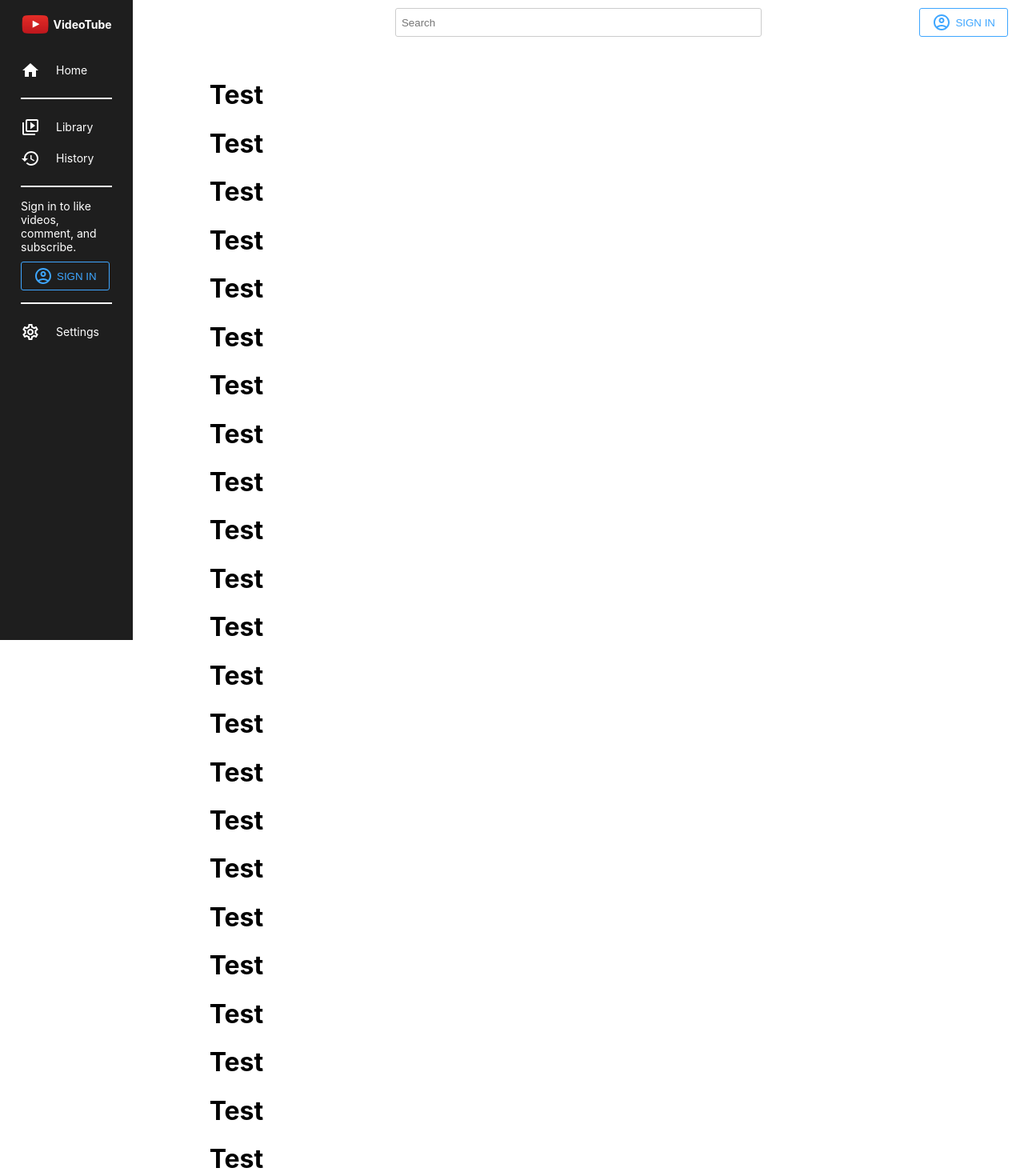
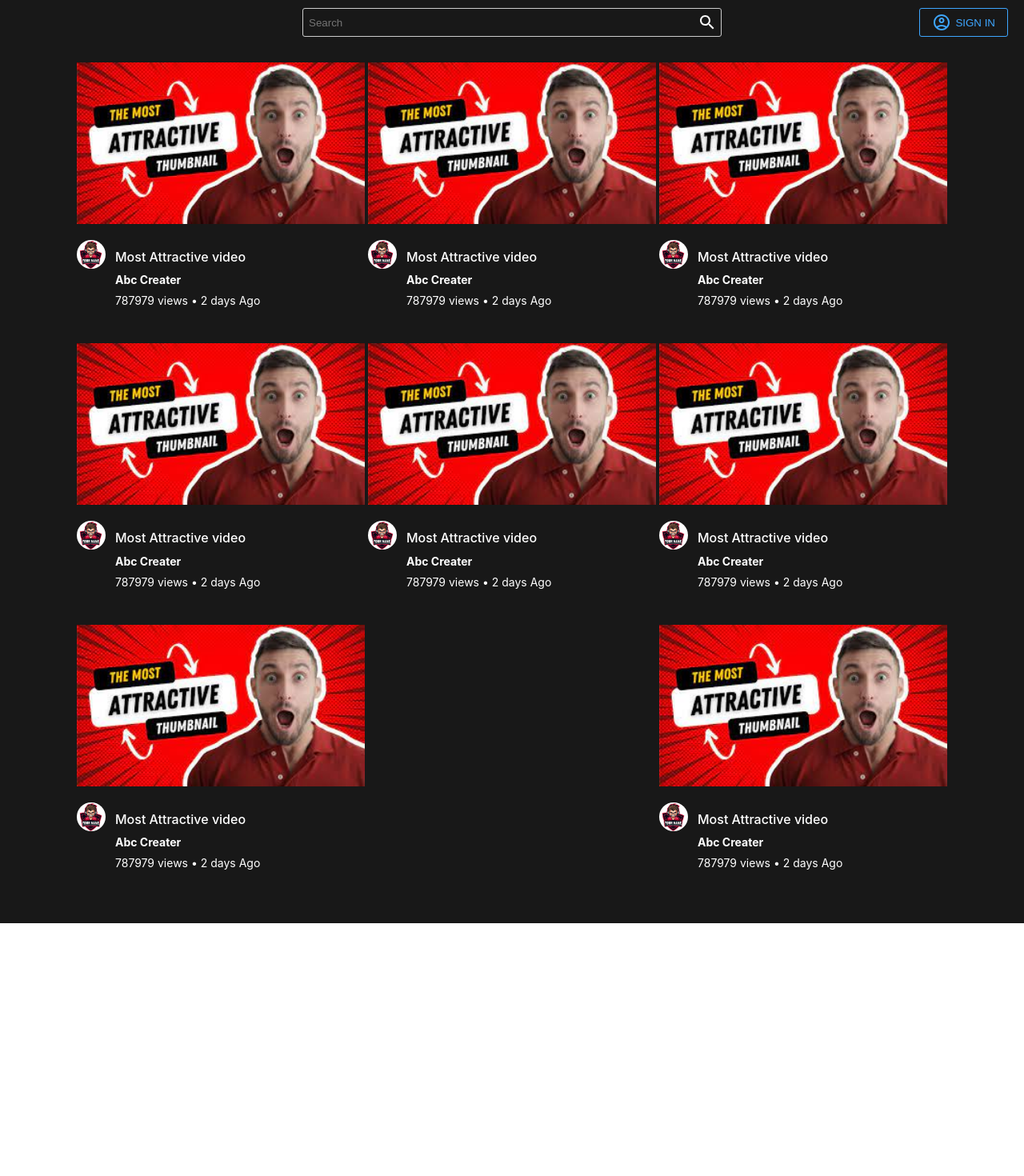
Before and after one commit to jatinp04/VideoStreaming, a React (Create React App) app in the folder client/: page / in a window 1280 px wide. Shown: the top 1470 px of the page at 80% size. After the commit the page ends 1154 px from the top, so only its background shows below. Built offline with nearby package versions, Linux system fonts and the light colour scheme.

Commit message:
Signin page added

```diff
--- a/client/src/App.jsx
+++ b/client/src/App.jsx
@@ -1,6 +1,10 @@
 import styled from "styled-components";
 import Menu from "./components/Menu";
 import Navbar from "./components/Navbar";
+import { BrowserRouter, Routes, Route } from "react-router-dom";
+import Home from "./pages/Home";
+import Video from "./pages/Video";
+import SignIn from "./pages/SignIn";
 
 const Container = styled.div`
   display: flex;
@@ -8,53 +12,34 @@
 
 const Main = styled.div`
   flex: 7;
-  background-color: ${({ theme }) => theme.bg};
+  background-color: #181818;
+  color: white;
 `;
 const Wrapper = styled.div`
   padding: 22px 96px;
+  //
 `;
 
 function App() {
   return (
     <Container>
-      <Menu />
-      <Main>
-        <Navbar />
-        <Wrapper>
-          <h1>Test</h1>
-          <h1>Test</h1>
-          <h1>Test</h1>
-          <h1>Test</h1>
-          <h1>Test</h1>
-          <h1>Test</h1>
-          <h1>Test</h1>
-          <h1>Test</h1>
-          <h1>Test</h1>
-          <h1>Test</h1>
-          <h1>Test</h1>
-          <h1>Test</h1>
-          <h1>Test</h1>
-          <h1>Test</h1>
-          <h1>Test</h1>
-          <h1>Test</h1>
-          <h1>Test</h1>
-          <h1>Test</h1>
-          <h1>Test</h1>
-          <h1>Test</h1>
-          <h1>Test</h1>
-          <h1>Test</h1>
-          <h1>Test</h1>
-          <h1>Test</h1>
-          <h1>Test</h1>
-          <h1>Test</h1>
-          <h1>Test</h1>
-          <h1>Test</h1>
-          <h1>Test</h1>
-          <h1>Test</h1>
-          <h1>Test</h1>
-          <h1>Test</h1>
-        </Wrapper>
-      </Main>
+      <BrowserRouter>
+        {/* <Menu /> */}
+        <Main>
+          <Navbar />
+          <Wrapper>
+            <Routes>
+              <Route path="/">
+                <Route index element={<Home />} />
+                <Route path="signin" element={<SignIn />} />
+                <Route path="video">
+                  <Route path=":id" element={<Video />} />
+                </Route>
+              </Route>
+            </Routes>
+          </Wrapper>
+        </Main>
+      </BrowserRouter>
     </Container>
   );
 }
--- a/client/src/components/Menu.jsx
+++ b/client/src/components/Menu.jsx
@@ -37,10 +37,6 @@
   gap: 20px;
   cursor: pointer;
   padding: 7.5px 0px;
-
-  &:hover {
-    background-color: ${({ theme }) => theme.soft};
-  }
 `;
 
 const Hr = styled.hr`
@@ -62,13 +58,6 @@
   display: flex;
   align-items: center;
   gap: 5px;
-`;
-
-const Title = styled.h2`
-  font-size: 14px;
-  font-weight: 500;
-  color: #aaaaaa;
-  margin-bottom: 20px;
 `;
 
 const Menu = () => {
--- a/client/src/components/Navbar.jsx
+++ b/client/src/components/Navbar.jsx
@@ -2,15 +2,16 @@
 import styled from "styled-components";
 import AccountCircleOutlinedIcon from "@mui/icons-material/AccountCircleOutlined";
 import SearchOutlinedIcon from "@mui/icons-material/SearchOutlined";
-import VideoCallOutlinedIcon from "@mui/icons-material/VideoCallOutlined";
 import { Link, useNavigate } from "react-router-dom";
 import { useSelector } from "react-redux";
+import SignIn from "../pages/SignIn";
 
 const Container = styled.div`
   position: sticky;
   top: 0;
   background-color: dark;
   height: 56px;
+  background-color: #181818;
 `;
 
 const Wrapper = styled.div`
@@ -77,12 +78,14 @@
       <Wrapper>
         <Search>
           <Input placeholder="Search" />
-          <SearchOutlinedIcon/>
+          <SearchOutlinedIcon />
         </Search>
+        <Link to="signin" style={{ textDecoration: "none" }}>
         <Button>
-                <AccountCircleOutlinedIcon />
-                SIGN IN
-              </Button>
+          <AccountCircleOutlinedIcon />
+          SIGN IN
+        </Button>
+        </Link>
       </Wrapper>
     </Container>
   );
--- /dev/null
+++ b/client/src/pages/SignIn.jsx
@@ -0,0 +1,78 @@
+import React from "react";
+import styled from "styled-components";
+
+const Container = styled.div`
+  display: flex;
+  flex-direction: column;
+  align-items: center;
+  justify-content: center;
+  height: calc(100vh - 90px);
+  color:white;
+`;
+
+const Wrapper = styled.div`
+  display: flex;
+  align-items: center;
+  flex-direction: column;
+  background-color:#1e1e1e;
+  padding: 20px 100px;
+  gap: 10px;
+  border:1px solid #4C4C47;
+`;
+
+const Title = styled.h1`
+  font-size: 24px;
+`;
+
+
+const Input = styled.input`
+  border: 1px solid white;
+  border-radius: 3px;
+  padding: 10px;
+  background-color: transparent;
+  width: 125%;
+  color: white;
+`;
+
+const Button = styled.button`
+  border-radius: 3px;
+  border: none;
+  padding: 10px 20px;
+  font-weight: 500;
+  cursor: pointer;
+  background-color: #181811;
+  color:white;
+`;
+
+
+const Links = styled.div`
+  margin-left: 50px;
+`;
+
+const Link = styled.span`
+  margin-left: 30px;
+`;
+
+const SignIn = () => {
+  return (
+    <Container>
+      <Wrapper>
+        <Title>Sign in</Title>
+
+        <Input placeholder="username" />
+        <Input type="password" placeholder="password" />
+        <Button>Sign in</Button>
+        <Title>or</Title>
+        <Button>Signin with Google</Button>
+        <Title>Sign up</Title>
+        <Input placeholder="username" />
+        <Input placeholder="email" />
+        <Input type="password" placeholder="password" />
+        <Button>Sign up</Button>
+      </Wrapper>
+
+    </Container>
+  );
+};
+
+export default SignIn;
```
